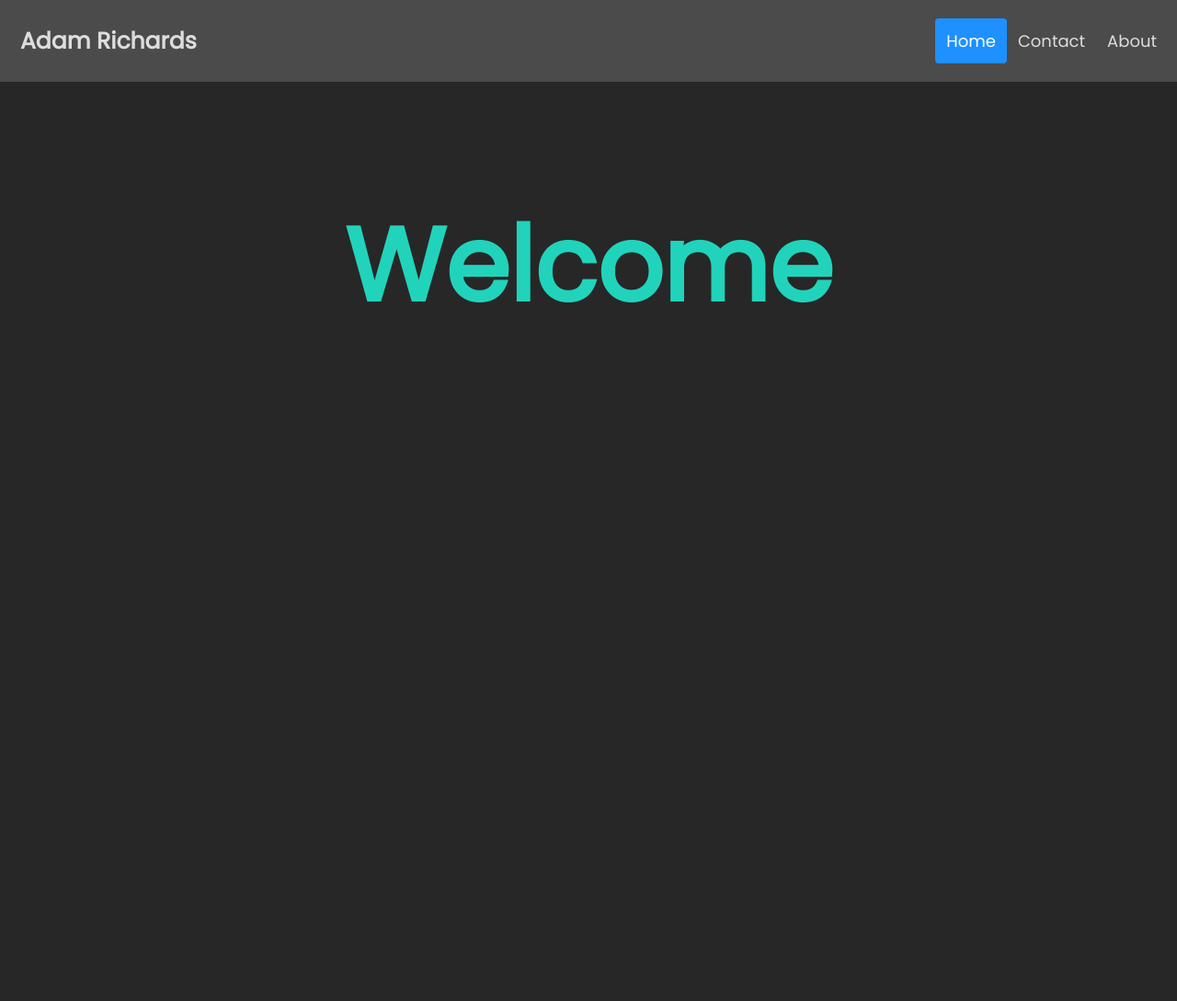
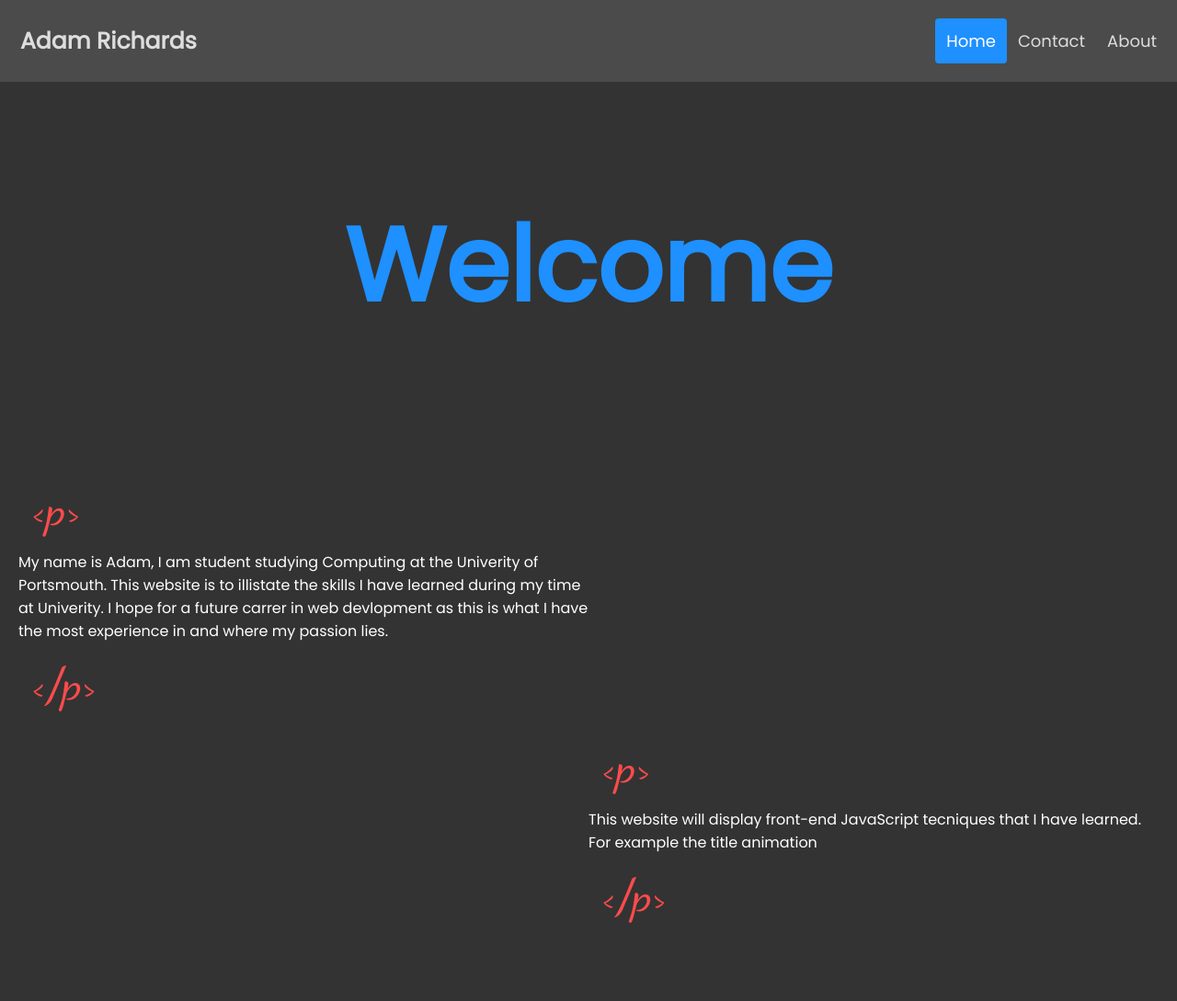
Before and after one commit to AdamRichards3/Resume_Website, a website: page public/index.html in a window 1280 px wide. Shown: the whole page at 92% size. Before the commit the page ends 800 px from the top, so only its background shows below. Drawn offline with Linux system fonts and the light colour scheme.

Commit message:
added content to index page

```diff
--- a/app.js
+++ b/app.js
@@ -6,8 +6,9 @@ const app = express();
 
 const port = 8080;
 
-app.use(express.static('public'))
-app.use(express.static('js'))
+app.use(express.static('public'));
+app.use(express.static('js'));
+app.use(express.static(__dirname));
 
 app.listen(port, (err) => {
     console.log(`server listening on http://localhost:${port}`)
--- a/public/contact.css
+++ b/public/contact.css
@@ -1,7 +1,10 @@
+@import url('https://fonts.googleapis.com/css2?family=Poppins&display=swap');
+
 * {
   margin: 0;
   padding: 0;
   box-sizing: border-box;
+  font-family: 'Poppins', sans-serif;
 }
 
 body {
@@ -25,7 +28,7 @@ span {
 span.fade {
   opacity: 1;
   transform: translateY(0px);
-  color: #22d3bb;
+  color: dodgerblue;
 }
 
 .header {
--- a/public/index.css
+++ b/public/index.css
@@ -1,4 +1,5 @@
 @import url('https://fonts.googleapis.com/css2?family=Poppins&display=swap');
+@import url('https://fonts.googleapis.com/css2?family=Dancing+Script:wght@600&display=swap');
 
 * {
   margin: 0;
@@ -8,7 +9,7 @@
 }
 
 body {
-  background: #272727;
+  background: #333333;
 }
 
 h1 {
@@ -16,6 +17,9 @@ h1 {
   font-size: 7rem;
   text-align: center;
   line-height: 50vh;
+}
+p {
+  color: #ffffff;
 }
 
 span {
@@ -28,7 +32,7 @@ span {
 span.fade {
   opacity: 1;
   transform: translateY(0px);
-  color: #22d3bb;
+  color: dodgerblue;
 }
 
 .header {
@@ -84,3 +88,24 @@ span.fade {
     float: none;
   }
 }
+
+.parent {
+  display: grid;
+  grid-template-columns: repeat(2, 1fr);
+  grid-template-rows: repeat(2, 1fr);
+  grid-column-gap: 0px;
+  grid-row-gap: 0px;
+  padding: 20px;
+  }
+
+  .div1 { grid-area: 1 / 1 / 2 / 2; }
+  .div2 { grid-area: 1 / 2 / 2 / 3; }
+  .div3 { grid-area: 2 / 1 / 3 / 2; }
+  .div4 { grid-area: 2 / 2 / 3 / 3; }
+
+  .p{
+    font-size: 50px;
+    font-family: 'Dancing Script', cursive;
+    padding: 15px;
+    color: #fd4b4b;
+  }
--- a/public/index.html
+++ b/public/index.html
@@ -8,7 +8,9 @@
   <link rel="stylesheet" href="index.css">
   <title>Home Page</title>
   <link rel="preconnect" href="https://fonts.gstatic.com">
-<link href="https://fonts.googleapis.com/css2?family=Poppins&display=swap" rel="stylesheet">
+  <link href="https://fonts.googleapis.com/css2?family=Poppins&display=swap" rel="stylesheet">
+  <link rel="preconnect" href="https://fonts.gstatic.com">
+  <link href="https://fonts.googleapis.com/css2?family=Dancing+Script:wght@600&display=swap" rel="stylesheet">
 </head>
 
 <body>
@@ -23,6 +25,20 @@
 
   <h1 class="fancy">Welcome</h1>
 
+  <div class="parent">
+    <div class="div1"><p class="p">&lt;p&gt;</p> <p>My name is Adam, I am student studying Computing at the Univerity of Portsmouth. This
+      website is to illistate the skills I have learned during my time at Univerity. I hope for a future carrer
+      in web devlopment as this is what I have the most experience in and where my passion lies.
+    </p> <p class="p">&lt;/p&gt;</p> </div>
+
+    <div class="div2"></div>
+
+    <div class="div3"></div>
+
+    <div class="div4"><p class="p">&lt;p&gt;</p><p>This website will display front-end JavaScript tecniques that
+      I have learned. For example the title animation</p><p class="p">&lt;/p&gt;</p></div>
+    </div>
+
 </body>
 <script src="../js/index.js"></script>
 
```
Also changed, not shown: public/contact.html (+1 -0 lines).
